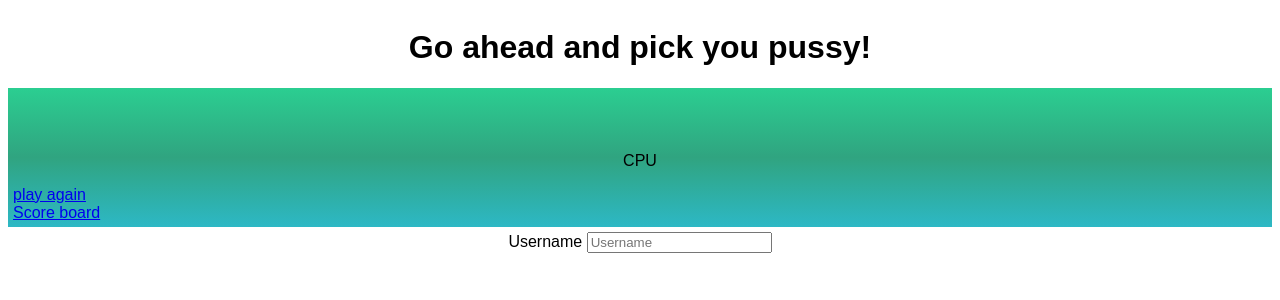
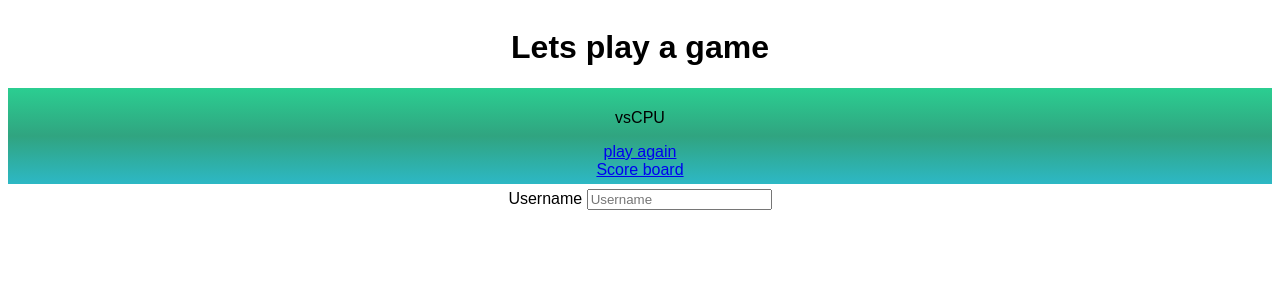
Before and after one commit to Matthew-swin/Rockie, an Angular app: page /result in a window 1280 px wide. Shown: the top 300 px of the page. Built offline with nearby package versions, Linux system fonts and the light colour scheme.

Commit message:
starting to look ok

```diff
--- a/src/app/Routes/game-result/game-result.component.css
+++ b/src/app/Routes/game-result/game-result.component.css
@@ -21,8 +21,21 @@
 img {
     height: 300px;
     width: 300px;
+    padding: 30px;
 }
 h1 {
-    display: flex;
-    justify-self: center;
+    text-align: center;
+    padding: 10px;
 }
+.win{
+font-size: 30px;
+color: green;
+}
+.lose{
+font-size: 30px;
+color: red;
+}
+.draw{
+font-size: 35px;
+color: black;
+}
--- a/src/app/Routes/game-result/game-result.component.html
+++ b/src/app/Routes/game-result/game-result.component.html
@@ -1,13 +1,25 @@
-<h1>{{GameService.Outcome}}</h1>
+<div *ngIf="this.GameService.Outcome == 'Lose'"><h1>Loser Loser Loser Loser</h1></div>
+<div *ngIf="this.GameService.Outcome == 'Win'"><h1>Wow this is a surprise... well congrats i guess</h1></div>
+<div *ngIf="this.GameService.Outcome == 'Draw'"><h1>Can even win or lose. What are you doing with your life</h1></div>
+<!-- <h1>{{GameService.Outcome}}</h1> -->
 <div class="container">
     <div class="Playerchoice">
-        <p>{{GameService.userName}}</p>
+        <p [ngClass]="{
+            'win':this.GameService.Outcome == 'Win',
+            'lose':this.GameService.Outcome == 'Lose',
+            'draw':this.GameService.Outcome == 'Draw'
+        }">{{GameService.userName}}</p>
         <div *ngIf="this.GameService.selection == 'Rock'"><img src="/assets/rock.png"></div>
         <div *ngIf="this.GameService.selection == 'Paper'"><img src="/assets/paper.png"> </div>
         <div *ngIf="this.GameService.selection == 'Scissors'"><img src="/assets/scissors.png"></div>
     </div>
+    <p>vs</p>
     <div class="Compchoice">
-        <p>{{GameService.CompName}}</p>
+        <p [ngClass]="{
+            'win':this.GameService.Outcome == 'Lose',
+            'lose':this.GameService.Outcome == 'Win',
+            'draw':this.GameService.Outcome == 'Draw'
+        }">{{GameService.CompName}}</p>
         <div *ngIf="this.GameService.AIOption == 'Rock'"><img src="/assets/rock.png"></div>
         <div *ngIf="this.GameService.AIOption == 'Paper'"><img src="/assets/paper.png"> </div>
         <div *ngIf="this.GameService.AIOption == 'Scissors'"><img src="/assets/scissors.png"></div>
--- a/src/app/app.component.css
+++ b/src/app/app.component.css
@@ -8,6 +8,7 @@
     background: -webkit-linear-gradient(top, #2BCE91 0%, #30A480 50%, #2DB8C5 100%);
     background: linear-gradient(to bottom, #2BCE91 0%, #30A480 50%, #2DB8C5 100%);
     padding: 5px;
+    text-align: center;
 }
 
 .title {
--- a/src/app/app.component.ts
+++ b/src/app/app.component.ts
@@ -7,5 +7,7 @@ import { Component } from '@angular/core';
   styleUrls: ['./app.component.css']
 })
 export class AppComponent {
-  title = 'Go ahead and pick you pussy!';
+  title = 'Lets play a game';
+
+
 }
```
